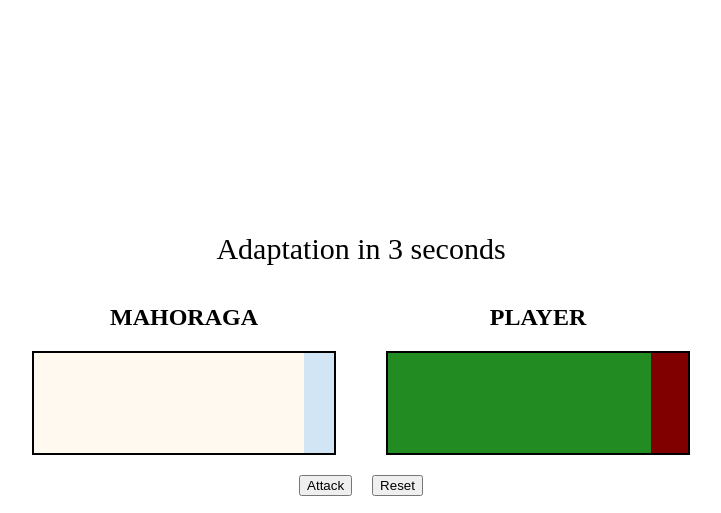
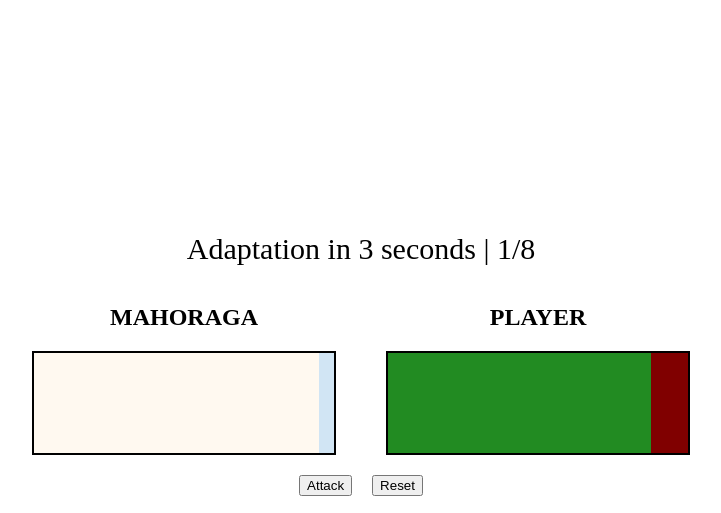
Before and after one commit to almercapa/DGTT, a plain HTML site: page prototypes/combat_lab/index.html in a window 1280 px wide. Both pictures are taken after a click on the button "Attack". Shown: the whole page, without its empty margins (279-1000 px from the left). Drawn offline with Linux system fonts and the light colour scheme.

Commit message:
Refactor: implement structured state logic
Migrated global variables into gameState and UI objects for better data-driven logic.

Implemented damageMap and difficultyLookup to replace hardcoded HP subtraction.

Added skill-based Black Flash "Zone" logic: 5-hit streak on Hard difficulties rewards a 2.5× damage multiplier.

Consolidated win/loss checks into a single checkBattle() function (DRY refactor).

Applied "Magic Reflow" (void offsetWidth) to ensure consistent hit-shake animations.

Verified Two Sum II and Valid Palindrome logic in separate LeetCode logs.

```diff
--- a/prototypes/combat_lab/app.js
+++ b/prototypes/combat_lab/app.js
@@ -1,78 +1,115 @@
-const atk = document.getElementById("attack");
-const rst = document.getElementById("reset");
-let maho_hp = 100;
-let maho_bar = document.getElementById("maho-fill");
-let play_hp = 100;
-let play_bar = document.getElementById("player-fill");
-let rt = document.querySelector(".result");
-let timer = document.getElementById("timer-message");
-let sec = 5;
-let adapt;
+const gameState = {
+    mahoHP: 100,
+    playerHP: 100,
+    seconds: 5,
+    intervals: 0,
+    maxIntervals: 8,
+    streak: 0,
+    blackFlashActive: false
+};
+
+const UI = {
+    mahoBar: document.getElementById("maho-fill"),
+    playBar: document.getElementById("player-fill"),
+    mahoBox: document.querySelector(".maho-wrapper"),
+    playBox: document.querySelector(".player-wrapper"),
+    timer: document.getElementById("timer-message"),
+    result: document.querySelector(".result"),
+    atkBtn: document.getElementById("attack"),
+    rstBtn: document.getElementById("reset")
+};
+
+const damageMap = {
+    "Easy": 5,
+    "Medium": 10,
+    "Hard": 15,
+    "Very Hard": 20
+}
+
+function difficultyLookup(damageMap) {
+    const keys = Object.keys(damageMap);
+    const index = Math.floor(Math.random() * keys.length);
+    return keys[index];
+}
+
+function checkBattle(hp1, hp2) {
+    if (hp1 <= 0 && hp2 <= 0) {
+        clearInterval(adapt);
+        UI.timer.innerText = "";
+        UI.result.style.color = "maroon";
+        UI.result.innerText = "Mutual Destruction - Mahoraga Adapted First";
+    } else if (hp1 <= 0) {
+        clearInterval(adapt);
+        UI.timer.innerText = "";
+        UI.result.style.color = "maroon";
+        UI.result.innerText = "You have been defeated";
+    } else if (hp2 <= 0) {
+        clearInterval(adapt);
+        UI.timer.innerText = "";
+        UI.result.style.color = "forestgreen";
+        UI.result.innerText = "Mahoraga has been defeated";
+    }
+}
 
 function startTimer() {
     adapt = setInterval(reduceHP, 1000);
 }
 
 function reduceHP() {
-    sec -= 1;
-    timer.innerText = "Adaptation in " + sec + " seconds";
-    if (play_hp > 0 && sec === 0) {
-        play_hp -= 12.5;
-        play_bar.style.width = `${play_hp}%`;
-        sec = 5;
-        timer.innerText = "Adaptation in "  + sec + " seconds";
+    gameState.seconds -= 1;
+    UI.timer.innerText = `Adaptation in ${gameState.seconds} seconds | ${gameState.intervals}/8`;
+    if (gameState.playerHP > 0 && gameState.seconds === 0) {
+        UI.playBox.classList.remove("apply_shake")
+        void UI.playBox.offsetWidth;
+        UI.playBox.classList.add("apply_shake");
+        gameState.playerHP -= 12.5;
+        UI.playBar.style.width = `${gameState.playerHP}%`;
+        gameState.seconds = 5;
+        gameState.intervals += 1;
+        gameState.blackFlashActive = false;
+        gameState.streak = 0;
+        UI.timer.innerText = `Adaptation in ${gameState.seconds} seconds | ${gameState.intervals}/8`;
     }
-    if (play_hp <= 0 && maho_hp <= 0) {
-        clearInterval(adapt);
-        timer.innerText = "";
-        rt.style.color = "maroon";
-        rt.innerText = "Mutual Destruction - Mahoraga Adapted First";
-    } else if (play_hp <= 0) {
-        clearInterval(adapt);
-        timer.innerText = "";
-        rt.style.color = "maroon";
-        rt.innerText = "You have been defeated";
-    } else if (maho_hp <= 0) {
-        clearInterval(adapt);
-        timer.innerText = "";
-        rt.style.color = "forestgreen";
-        rt.innerText = "Mahoraga has been defeated";
-    }
+    checkBattle(gameState.playerHP, gameState.mahoHP);
 }
 
-atk.addEventListener("click", (e) => {
-    if (maho_hp > 0 && play_hp > 0) {
-        maho_hp -= 10;
-        maho_bar.style.width = `${maho_hp}%`;
+UI.atkBtn.addEventListener("click", (e) => {
+    if (gameState.mahoHP > 0 && gameState.playerHP > 0) {
+        UI.mahoBox.classList.remove("apply_shake")
+        void UI.mahoBox.offsetWidth;
+        UI.mahoBox.classList.add("apply_shake");
+        const diff = difficultyLookup(damageMap);
+        if (diff == "Hard" || diff == "Very Hard") {
+            gameState.streak += 1;
+            if (gameState.streak >= 5) {
+                gameState.blackFlashActive = true;
+            }
+        } else {
+            gameState.streak = 0;
+            gameState.blackFlashActive = false;
+        }
+        if (gameState.blackFlashActive == true) {
+            gameState.mahoHP -= damageMap[diff] * 2.5;
+        } else {
+            gameState.mahoHP -= damageMap[diff];
+        }
+        UI.mahoBar.style.width = `${gameState.mahoHP}%`;
     }
-    if (play_hp <= 0 && maho_hp <= 0) {
-        clearInterval(adapt);
-        timer.innerText = "";
-        rt.style.color = "maroon";
-        rt.innerText = "Mutual Destruction - Mahoraga Adapted First";
-    } else if (play_hp <= 0) {
-        clearInterval(adapt);
-        timer.innerText = "";
-        rt.style.color = "maroon";
-        rt.innerText = "You have been defeated";
-    } else if (maho_hp <= 0) {
-        clearInterval(adapt);
-        timer.innerText = "";
-        rt.style.color = "forestgreen";
-        rt.innerText = "Mahoraga has been defeated";
-    }
+    checkBattle(gameState.playerHP, gameState.mahoHP);
 });
 
-rst.addEventListener("click", (e) =>  {
+UI.rstBtn.addEventListener("click", (e) =>  {
     clearInterval(adapt);
-    rt.innerText = "";
-    maho_hp = 100;
-    maho_bar.style.width = `100%`;
-    play_hp = 100;
-    play_bar.style.width = `100%`;
-    sec = 5;
-    timer.innerText = "Adaptation in " + sec + " seconds";
+    UI.result.innerText = "";
+    gameState.mahoHP = 100;
+    UI.mahoBar.style.width = `100%`;
+    gameState.playerHP = 100;
+    UI.playBar.style.width = `100%`;
+    gameState.seconds = 5;
+    gameState.intervals = 0;
+    UI.timer.innerText = `Adaptation in ${gameState.seconds} seconds | ${gameState.intervals}/8`;
     startTimer();
 });
 
+UI.timer.innerText = `Adaptation in ${gameState.seconds} seconds | ${gameState.intervals}/8`;
 startTimer();
--- a/prototypes/combat_lab/index.html
+++ b/prototypes/combat_lab/index.html
@@ -8,7 +8,7 @@
         <link rel="stylesheet" href="styles.css">
     </head>
     <body>
-        <div id="timer-message">Adaptation in 5 seconds</div>
+        <div id="timer-message"></div>
         <div id="hp-containers">
             <div class="maho-wrapper">
                 <h2>MAHORAGA</h2>
--- a/prototypes/combat_lab/styles.css
+++ b/prototypes/combat_lab/styles.css
@@ -70,3 +70,16 @@ h2 {
     justify-content: center;
     align-items: center;
 }
+
+.apply_shake {
+    animation-name: shake;
+    animation-duration: 0.2s;
+}
+
+@keyframes shake {
+    0% { transform: translateX(0) }
+    25% { transform: translateX(-5px) }
+    50% { transform: translateX(5px) }
+    75% { transform: translateX(-5px) }
+    100% { transform: translateX(0) }
+}
```
Also changed, not shown: 1 other file.
